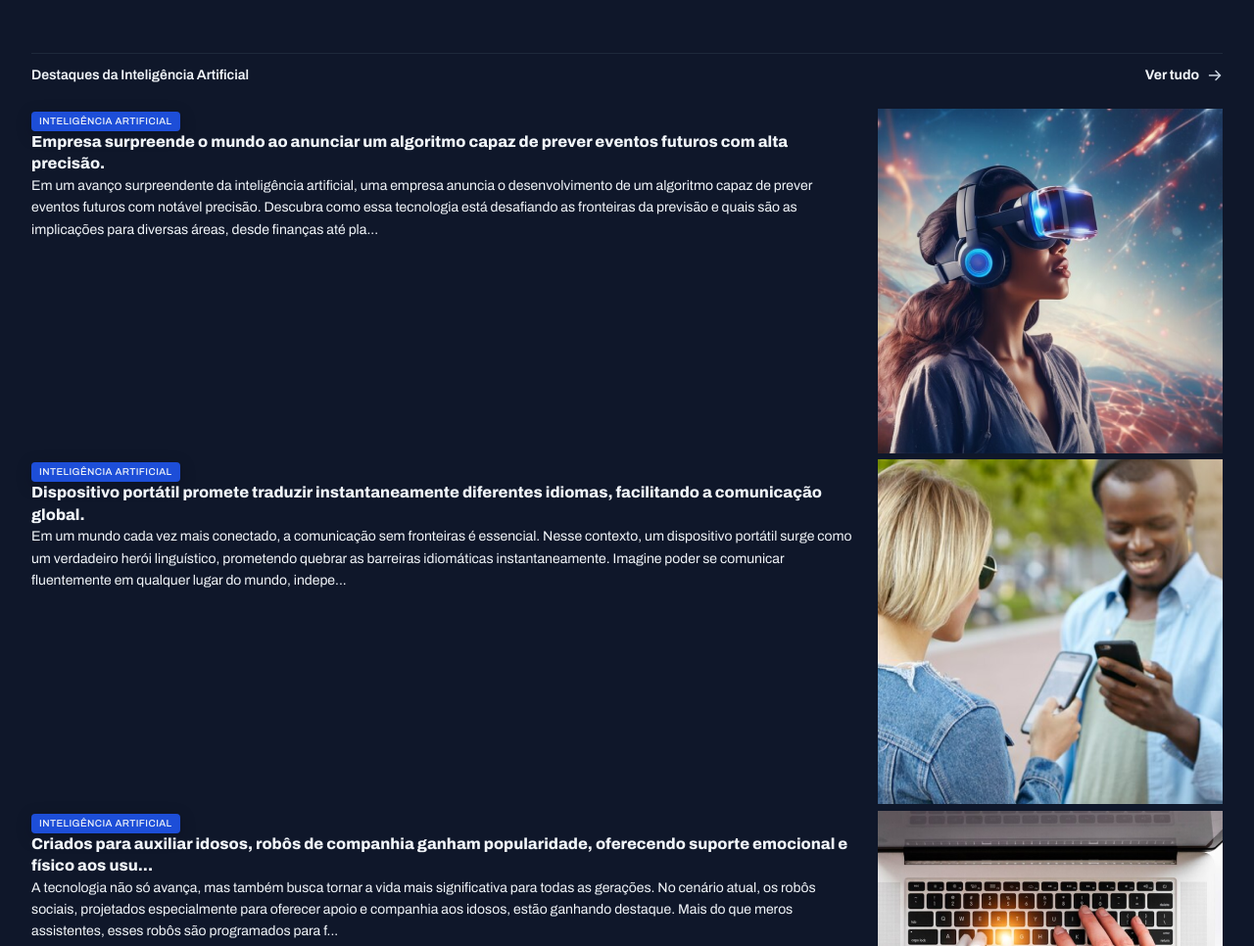
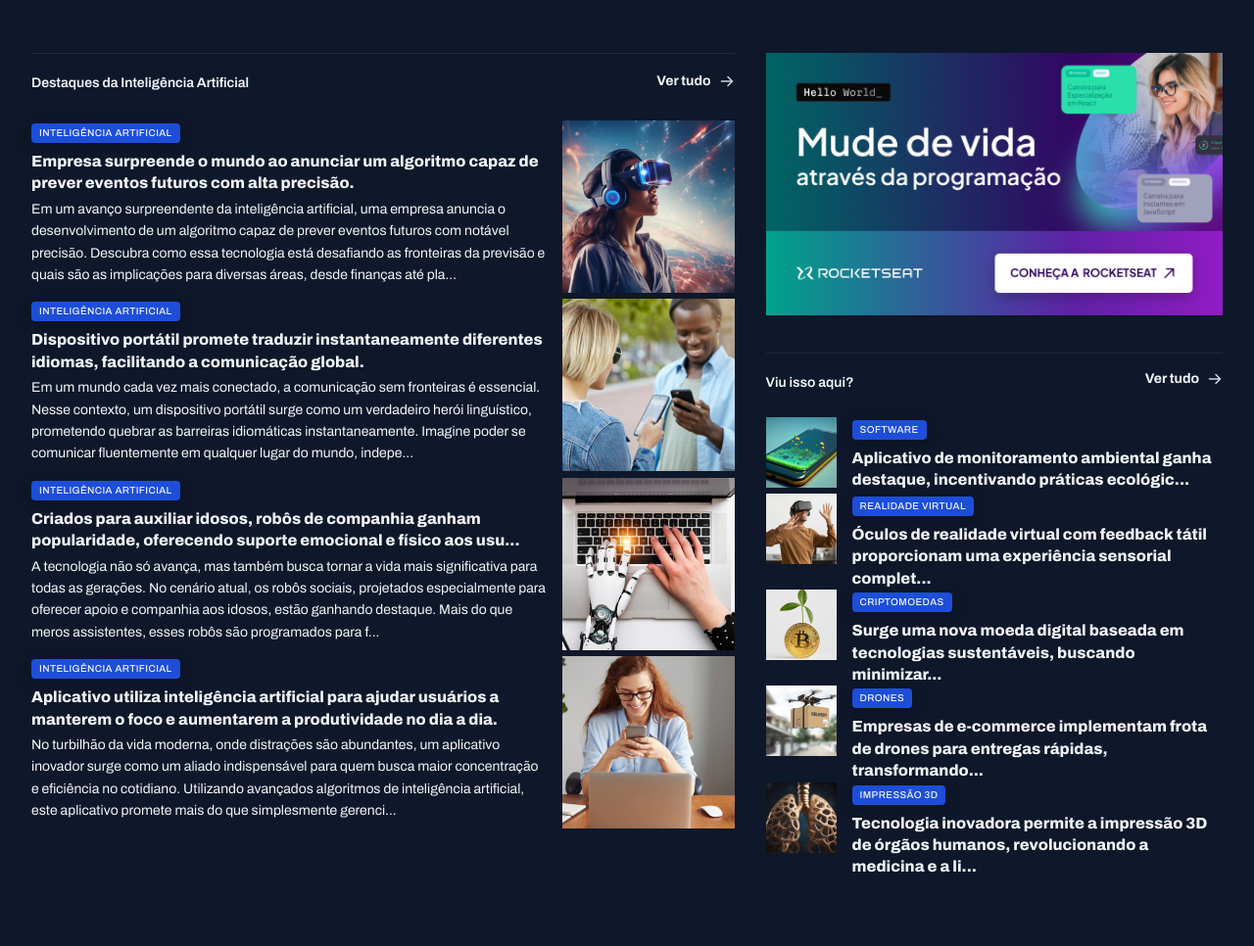
Before and after one commit to PetrusBerani/Portal-de-noticias, a plain HTML site: page index.html in a window 1280 px wide. Shown: the part 1000-1966 px from the top of the page at 98% size. After the commit the page ends 1937 px from the top, so only its background shows below. Drawn offline with Linux system fonts and the light colour scheme.

Commit message:
Ajustes finais

```diff
--- a/Style/globla.css
+++ b/Style/globla.css
@@ -51,8 +51,17 @@ img {
 }
 
 main {
-  margin-top: 40px;
-  gap: 80px;
+  margin-block: 40px;
+  row-gap: 80px;
+  column-gap: 32px;
+
+  grid-template-columns: 2fr 1.3fr;
+
+  grid-template-areas:
+    "featured featured"
+    "weekly weekly"
+    "ai aside";
+
 }
 
 .content-tag {
--- a/Style/sections.css
+++ b/Style/sections.css
@@ -21,6 +21,8 @@ section header {
 }
 
 #featured{
+  grid-area: featured;
+
   img {
     height: 100%;
     object-fit: cover;
@@ -61,6 +63,8 @@ section header {
 
 #weekly {
 
+  grid-area: weekly;
+
   &>div {
     grid-template-columns: repeat(4, 292px);
   }
@@ -84,3 +88,36 @@ section header {
     }
   }
 }
+
+#ai {
+
+  grid-area: ai;
+
+  img{
+    width: 176px;
+    aspect-ratio: 1/1;
+    object-fit: cover;
+  }
+
+  h3 {
+    margin-block: 8px 4px;
+  }
+}
+
+aside {
+  grid-area: aside;
+}
+
+#more {
+
+  margin-top: 32px;
+
+  h3{
+    margin-top: 8px;
+  }
+  img {
+  width: 72px;
+  aspect-ratio: 1/1;
+  object-fit: cover;
+  }
+}
--- a/index.html
+++ b/index.html
@@ -194,7 +194,7 @@
     </div>
   </section>
 
-  <div>
+  <aside>
     <div id="ads">
       <img src="Assets/Ads.png" alt="">
     </div>
@@ -217,7 +217,7 @@
                 Software
             </span>
             <h3 class="text-xl">
-              Aplicativo de monitoramento ambiental ganha destaque, incentivando práticas ecológicas e pro...
+              Aplicativo de monitoramento ambiental ganha destaque, incentivando práticas ecológic...
             </h3>
           </div>
         </article>
@@ -245,7 +245,7 @@
                 Criptomoedas
             </span>
             <h3 class="text-xl">
-              Surge uma nova moeda digital baseada em tecnologias sustentáveis, buscando minimizar o i...
+              Surge uma nova moeda digital baseada em tecnologias sustentáveis, buscando minimizar...
             </h3>
           </div>
         </article>
@@ -259,7 +259,7 @@
                 Drones
             </span>
             <h3 class="text-xl">
-              Empresas de e-commerce implementam frota de drones para entregas rápidas, transformando o ce...
+              Empresas de e-commerce implementam frota de drones para entregas rápidas, transformando...
             </h3>
           </div>
         </article>
@@ -279,7 +279,7 @@
         </article>
       </div>
     </section>
-  </div>
+  </aside>
 
  </main>
 </body>
```
